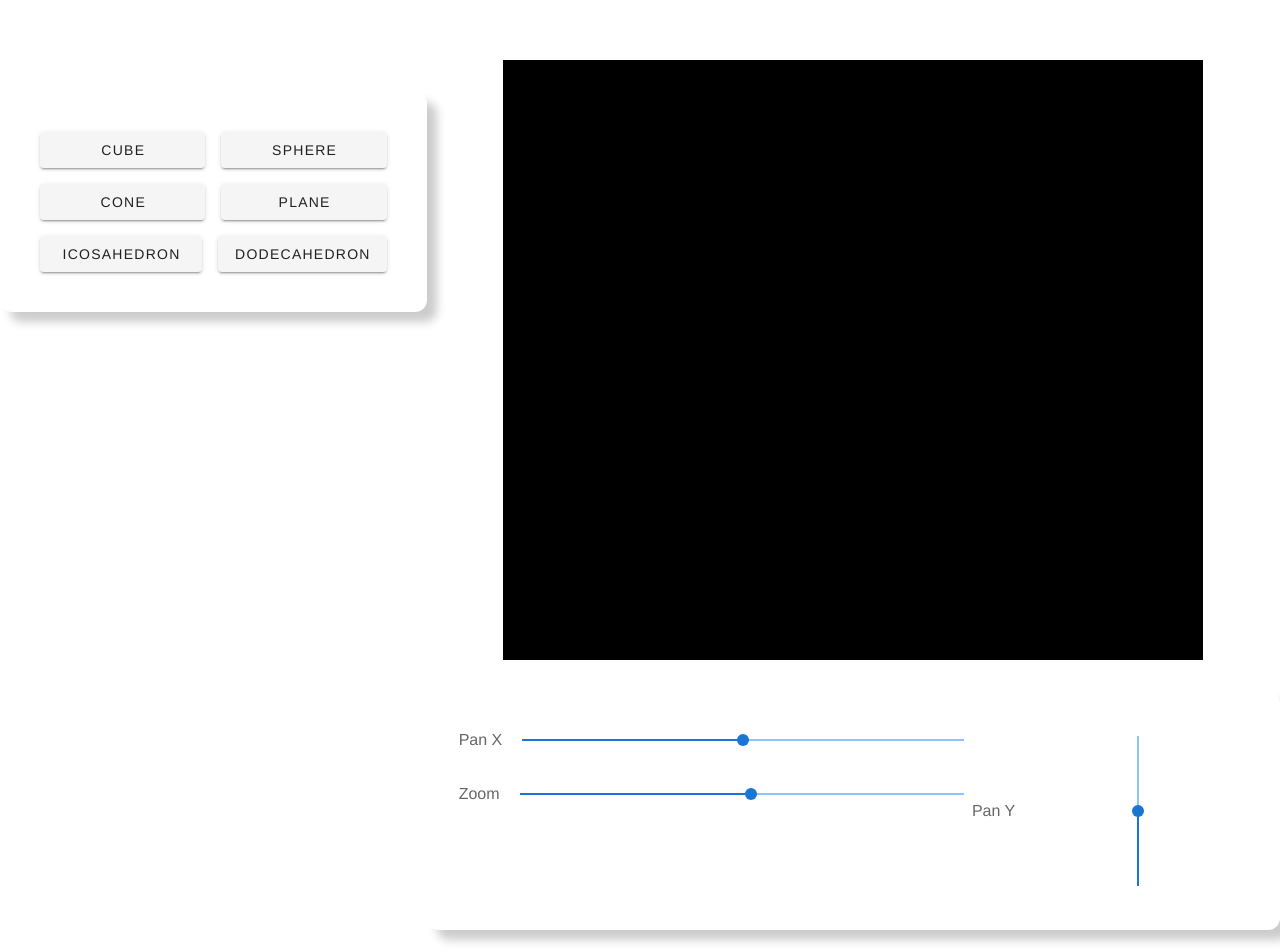
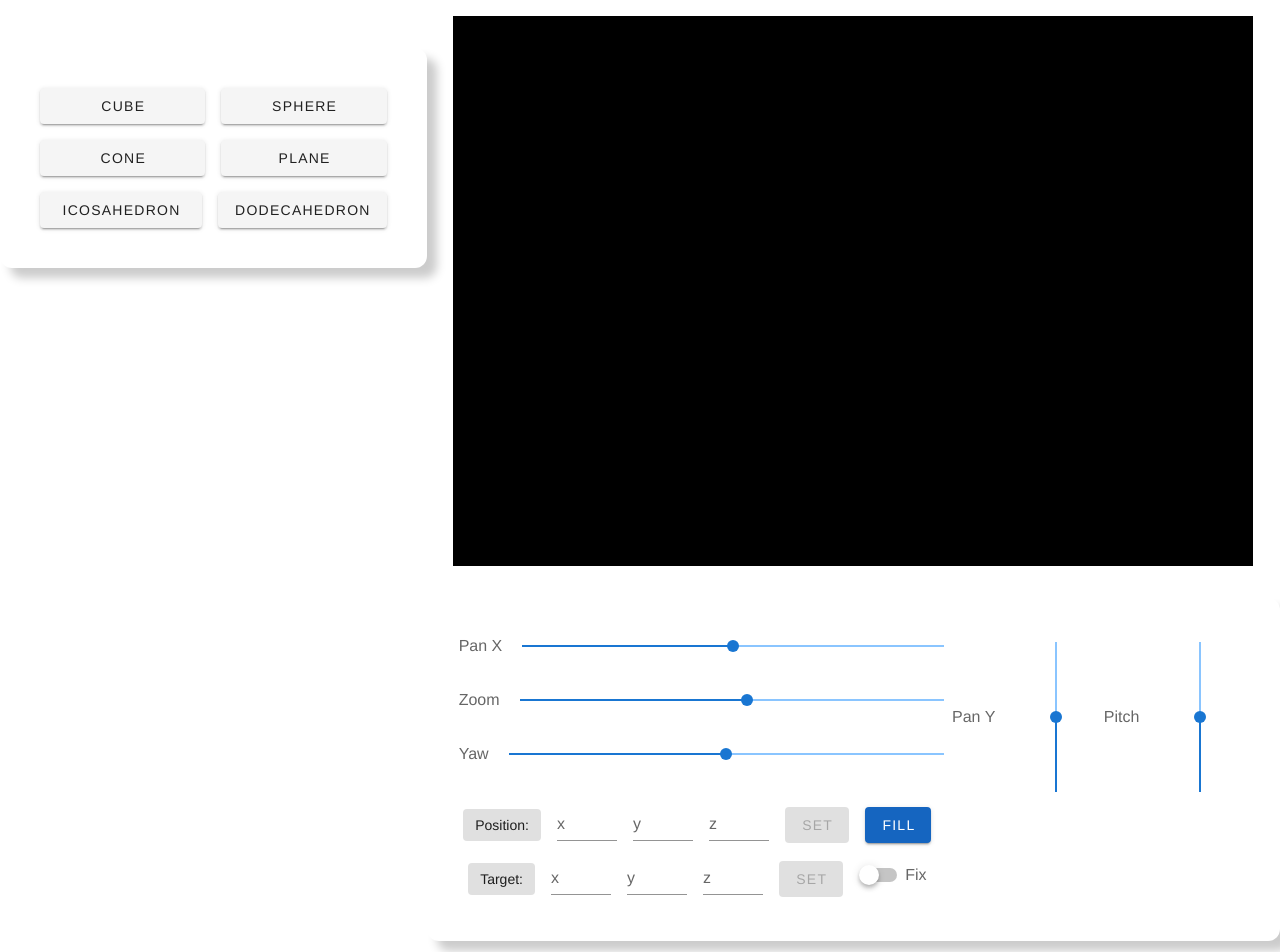
Before and after one commit to LuisPalominoTrevilla/gl-paint-3d, a Vue app: page / in a window 1280 px wide. Shown: the top 952 px of the page. Built offline with nearby package versions, Linux system fonts and the light colour scheme.

Commit message:
Finished basic camera controls

```diff
--- a/src/App.vue
+++ b/src/App.vue
@@ -5,7 +5,12 @@
         <geometry-toolbox @draw="draw" />
       </div>
       <div class="center">
-        <paint-canvas :camera="camera" :geometries="geometries" ref="canvas" />
+        <paint-canvas
+          :canvasDimensions="canvasDimensions"
+          :camera="camera"
+          :geometries="geometries"
+          ref="canvas"
+        />
         <camera-toolbox :camera="camera" />
       </div>
     </div>
@@ -35,8 +40,8 @@ export default {
   },
   beforeMount() {
     this.canvasDimensions = {
-      width: 700,
-      height: 600
+      width: 800,
+      height: 550
     };
     this.camera = new Three.PerspectiveCamera(
       70,
@@ -60,7 +65,7 @@ export default {
   -moz-osx-font-smoothing: grayscale;
   text-align: center;
   color: #2c3e50;
-  margin-top: 60px;
+  margin-top: 1rem;
 }
 
 .main-container {
--- a/src/components/CameraToolbox.vue
+++ b/src/components/CameraToolbox.vue
@@ -3,6 +3,77 @@
     <div class="horizontal">
       <v-slider v-model="panX" min="-100" max="100" label="Pan X"></v-slider>
       <v-slider v-model="zoom" min="-100" max="100" label="Zoom"></v-slider>
+      <v-slider v-model="yaw" min="-180" max="180" label="Yaw"></v-slider>
+      <div class="input-group">
+        <v-chip label>
+          Position:
+        </v-chip>
+        <v-text-field
+          v-model="newPosition.x"
+          class="number-input"
+          label="x"
+          hide-details="auto"
+          type="number"
+        />
+        <v-text-field
+          v-model="newPosition.y"
+          class="number-input"
+          label="y"
+          hide-details="auto"
+          type="number"
+        />
+        <v-text-field
+          v-model="newPosition.z"
+          class="number-input"
+          label="z"
+          hide-details="auto"
+          type="number"
+        />
+        <v-btn
+          :disabled="disableSetPosition"
+          class="white--text"
+          color="blue darken-3"
+          @click="setPosition"
+          >Set</v-btn
+        >
+        <v-btn class="white--text" color="blue darken-3" @click="fillPosition"
+          >Fill</v-btn
+        >
+      </div>
+      <div class="input-group">
+        <v-chip label>
+          Target:
+        </v-chip>
+        <v-text-field
+          v-model="target.x"
+          class="number-input"
+          label="x"
+          hide-details="auto"
+          type="number"
+        />
+        <v-text-field
+          v-model="target.y"
+          class="number-input"
+          label="y"
+          hide-details="auto"
+          type="number"
+        />
+        <v-text-field
+          v-model="target.z"
+          class="number-input"
+          label="z"
+          hide-details="auto"
+          type="number"
+        />
+        <v-btn
+          :disabled="disableSetTarget"
+          class="white--text"
+          color="blue darken-3"
+          @click="setTarget"
+          >Set</v-btn
+        >
+        <v-switch label="Fix"></v-switch>
+      </div>
     </div>
     <div class="vertical">
       <v-slider
@@ -10,6 +81,13 @@
         min="-100"
         max="100"
         label="Pan Y"
+        :vertical="true"
+      ></v-slider>
+      <v-slider
+        v-model="pitch"
+        min="-180"
+        max="180"
+        label="Pitch"
         :vertical="true"
       ></v-slider>
     </div>
@@ -27,10 +105,24 @@ export default {
   data() {
     return {
       stepFactor: 0.01,
-      zoomFactor: 0.5
+      zoomFactor: 0.3,
+      newPosition: {},
+      target: {}
     };
   },
   computed: {
+    disableSetPosition() {
+      return (
+        isNaN(this.newPosition.x) ||
+        isNaN(this.newPosition.y) ||
+        isNaN(this.newPosition.z)
+      );
+    },
+    disableSetTarget() {
+      return (
+        isNaN(this.target.x) || isNaN(this.target.y) || isNaN(this.target.z)
+      );
+    },
     panX: {
       get() {
         return this.camera.position.x / this.stepFactor;
@@ -54,6 +146,43 @@ export default {
       set(val) {
         this.camera.position.z = val * this.zoomFactor;
       }
+    },
+    pitch: {
+      get() {
+        return (this.camera.rotation.x * 180) / Math.PI;
+      },
+      set(deg) {
+        this.camera.rotation.x = (deg * Math.PI) / 180;
+      }
+    },
+    yaw: {
+      get() {
+        return -(this.camera.rotation.y * 180) / Math.PI;
+      },
+      set(deg) {
+        this.camera.rotation.y = -(deg * Math.PI) / 180;
+      }
+    }
+  },
+  methods: {
+    setPosition() {
+      this.camera.position.set(
+        this.newPosition.x,
+        this.newPosition.y,
+        this.newPosition.z
+      );
+      this.newPosition = {};
+    },
+    setTarget() {
+      this.camera.lookAt(this.target.x, this.target.y, this.target.z);
+      this.target = {};
+    },
+    fillPosition() {
+      this.newPosition = {
+        x: this.camera.position.x,
+        y: this.camera.position.y,
+        z: this.camera.position.z
+      };
     }
   }
 };
@@ -66,11 +195,23 @@ export default {
   width: 100%;
 
   .horizontal {
-    flex-grow: 2;
+    flex: 5;
   }
 
   .vertical {
-    flex-grow: 1;
+    display: flex;
+    flex: 3;
+  }
+
+  .input-group {
+    .number-input {
+      width: 60px;
+    }
+
+    & > * {
+      display: inline-block;
+      margin-right: 1rem;
+    }
   }
 }
 </style>
--- a/src/components/PaintCanvas.vue
+++ b/src/components/PaintCanvas.vue
@@ -15,6 +15,10 @@ export default {
     },
     geometries: {
       type: Array,
+      required: true
+    },
+    canvasDimensions: {
+      type: Object,
       required: true
     }
   },
@@ -43,7 +47,10 @@ export default {
       this.raycaster = new Three.Raycaster();
       this.mouse = new Three.Vector2(-10, -10);
       this.renderer = new Three.WebGLRenderer({ antialias: true });
-      this.renderer.setSize(700, 600);
+      this.renderer.setSize(
+        this.canvasDimensions.width,
+        this.canvasDimensions.height
+      );
       container.appendChild(this.renderer.domElement);
       container.addEventListener('mousemove', this.onMouseMove, false);
     },
@@ -110,8 +117,8 @@ export default {
       let x = event.clientX;
       let y = event.clientY;
       var rect = event.target.getBoundingClientRect();
-      var xClipp = (2 * (x - rect.left)) / 700 - 1;
-      var yClipp = (2 * (rect.top - y)) / 600 + 1;
+      var xClipp = (2 * (x - rect.left)) / this.canvasDimensions.width - 1;
+      var yClipp = (2 * (rect.top - y)) / this.canvasDimensions.height + 1;
       this.mouse.x = xClipp;
       this.mouse.y = yClipp;
     }
```
